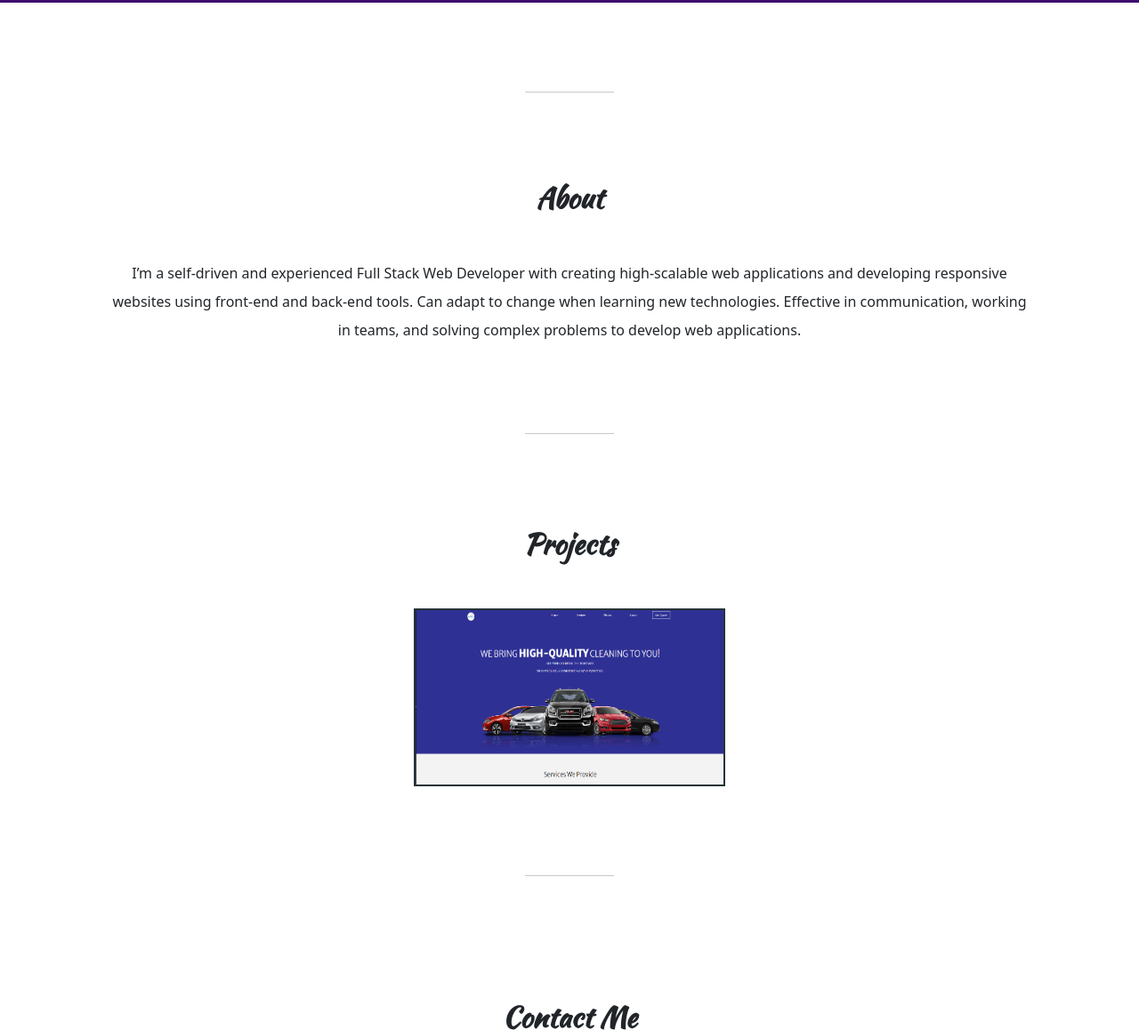
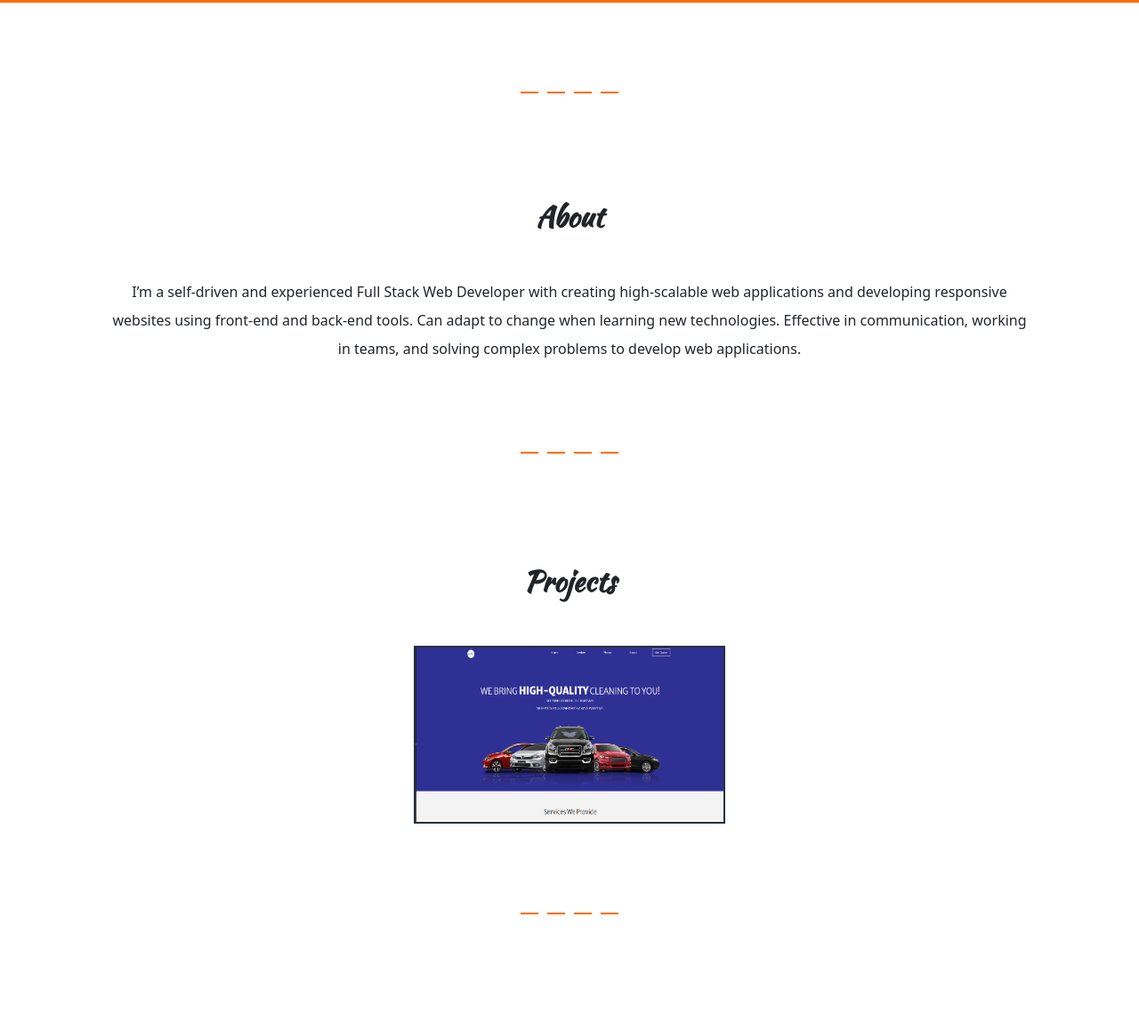
Before and after one commit to Qunnderrie1/QunnderrieSnelling, a plain HTML site: page index.html in a window 1280 px wide. Shown: the part 811-1969 px from the top of the page at 89% size. Drawn offline with nearby package versions, Linux system fonts and the light colour scheme.

Commit message:
made changes to css file

```diff
--- a/index.css
+++ b/index.css
@@ -3,6 +3,21 @@
     padding:0;
     margin:0;
     box-sizing: border-box;
+}
+
+.myLine{
+    margin: 100px auto;
+    width: 20px;
+    height: 2px;
+    background-color: #ff6d00;
+}
+
+
+.lineContainer{
+    margin: auto;
+    display: flex;
+    flex-direction: row;
+    width: 120px;
 }
 
 .nav-menu{
@@ -30,7 +45,7 @@
 
 .nav-link:hover{
     color: white;
-    border: #fff solid 2px ;
+    border: #ff6d00 solid 2px ;
     padding: 5px 20px;
     border-radius: 5px;
 }
@@ -73,6 +88,7 @@ header{
     justify-content: center;
     color: white;
     background-color: #3c096c;
+    border-bottom: 8px solid #ff6d00;
 }
 header h2{
     font-weight: 400;
@@ -91,7 +107,7 @@ header h3{
 .downloadResume{
     margin-top: 40px;
     padding: 10px 20px;
-    background-color: #240046;
+    background-color: #ff6d00;
     color: white;
     border-radius: 5px;
     transition: 0.4s ease-in-out;
@@ -101,7 +117,7 @@ header h3{
 }
 .downloadResume:hover{
     background-color: white;
-    color: #263238;
+    color: #ff6d00;
 }
 .socialIcons{
     margin-top: 150px;
@@ -118,7 +134,7 @@ header h3{
     flex-direction: column;
     justify-content: center;
     align-items: center;
-    margin-top: 100px;
+    margin-top: 20px;
 }
 .aboutSection h2{
     font-family: 'Kaushan Script', cursive;
@@ -136,7 +152,7 @@ hr{
     margin: 100px auto;
 }
 .projectSection{
-    margin-top: 100px;
+    margin-top: 20px;
     text-align: center;
 }
 .projectSection h2{
@@ -223,7 +239,7 @@ i{
         top: 40px;
         gap: 0;
         flex-direction: column;
-        background-color:#263238;
+        background-color:#ff6d00;
         width: 100%;
         text-align: center;
         transition: 0.3s;
@@ -243,6 +259,7 @@ i{
     .nav-menu.active{
         margin-bottom: 100px;
         padding: 0;
+        top:0;
         left: 0;
     }
 
--- a/index.html
+++ b/index.html
@@ -37,8 +37,10 @@
         </nav>
     </div>
 
+
+
     <header>
-        <h2>Hello, I'm <span class="name">Qunnderrie Snelling</span>.</h2>
+        <h2><span class="helloText">Hello</span>, I'm <span class="name">Qunnderrie Snelling</span>.</h2>
         <h3>A Full Stack-Web Developer.</h3>
         <a class="downloadResume" href="./Files/QunnderrieSnelling-Developer.pdf" download>Download Resume</a>
         <div class="socialIcons">
@@ -47,7 +49,13 @@
             <a href="https://www.linkedin.com/in/qunnderrie/"><img src="./images/Icon metro-linkedin.png" alt="LinkedIn"></a>
         </div>
     </header>
-    <hr>
+
+    <div class="lineContainer">
+        <div class="myLine"></div>
+        <div class="myLine"></div>
+        <div class="myLine"></div>
+        <div class="myLine"></div>
+    </div>
 
     <div class="aboutSection container" id="about">
 
@@ -59,13 +67,25 @@
             in teams, and solving complex problems to develop web applications.</article>
     </div>
 
-    <hr>
+    <div class="lineContainer">
+    <div class="myLine"></div>
+    <div class="myLine"></div>
+    <div class="myLine"></div>
+    <div class="myLine"></div>
+</div>
+
     <div class="projectSection container" id="projects">
         <h2>Projects</h2>
         <a href="http://www.shinetime561.com"><img class="img-fuild" src="./images/Porject-1.png" alt="" srcset=""></a>
     </div>
 
-    <hr>
+
+    <div class="lineContainer">
+        <div class="myLine"></div>
+        <div class="myLine"></div>
+        <div class="myLine"></div>
+        <div class="myLine"></div>
+    </div>
     <div class="contactFormContainer container" id="contacts">
         <h2>Contact Me</h2>
                 <form action="" method="get">
```
